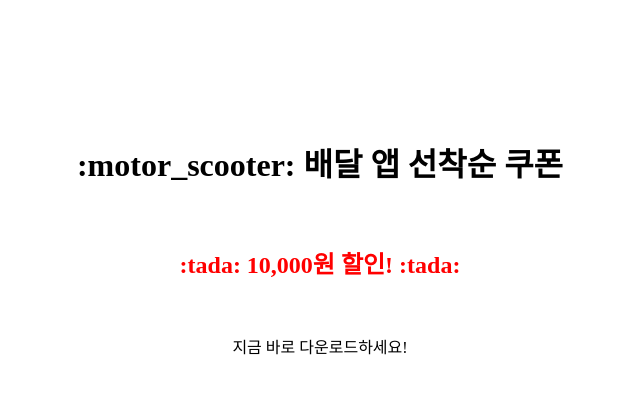
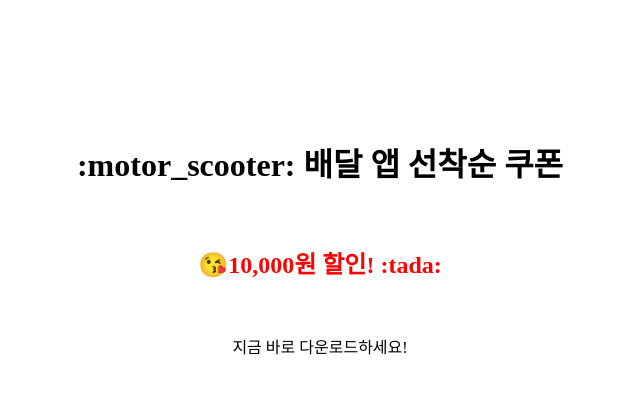
Before and after one commit to chunchojang-commits/my-coupon-app, a plain HTML site: page index.html in a window 1280 px wide. Shown: the whole page, without its empty margins (320-960 px from the left). Drawn offline with Linux system fonts and the light colour scheme.

Commit message:
Update index.html

```diff
--- a/index.html
+++ b/index.html
@@ -5,7 +5,7 @@
 </head>
 <body style="text-align: center; margin-top: 100px;">
     <h1>:motor_scooter: 배달 앱 선착순 쿠폰</h1>
-    <h2 style="color: red;">:tada: 10,000원 할인! :tada:</h2>
+    <h2 style="color: red;"> 😘10,000원 할인! :tada:</h2>
     <p>지금 바로 다운로드하세요!</p>
 </body>
 </html>
```
